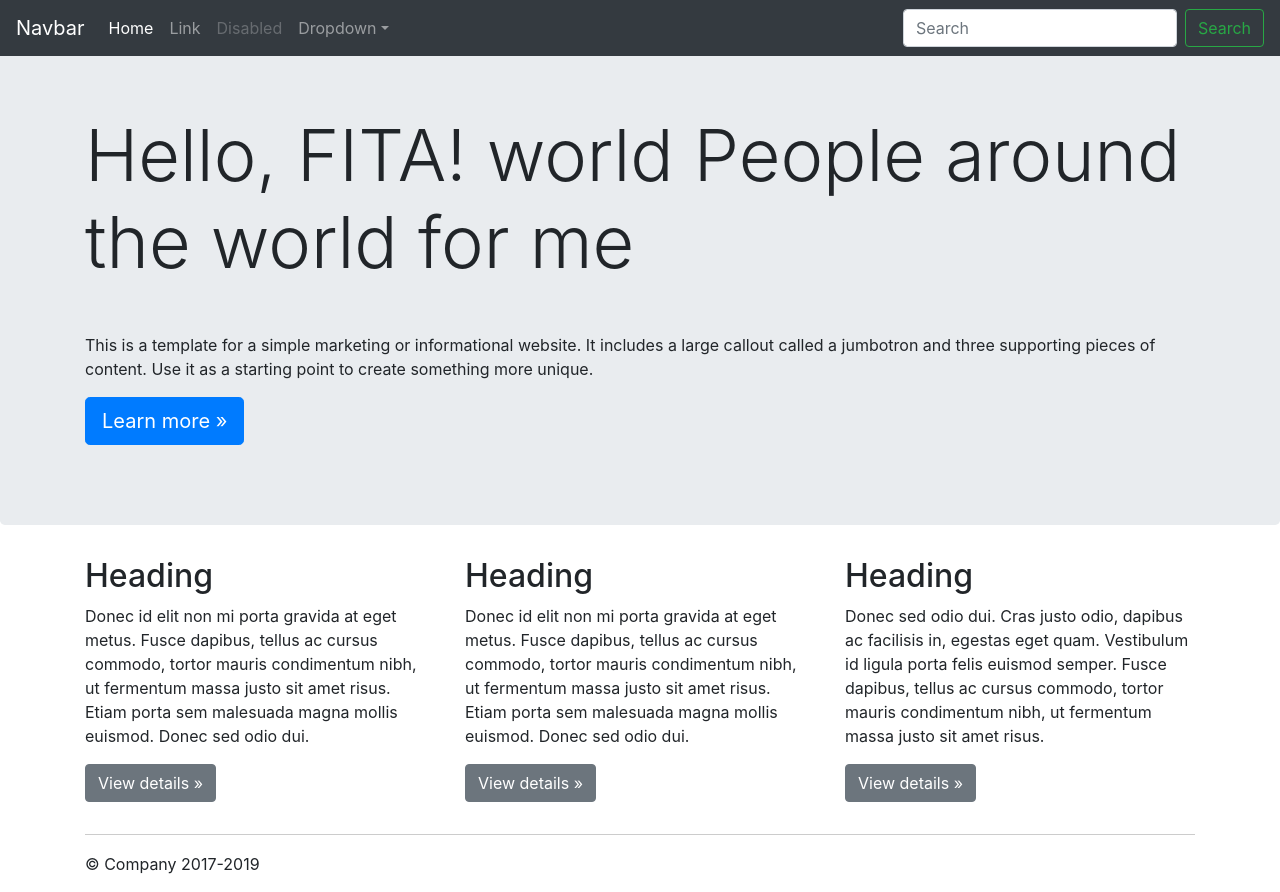
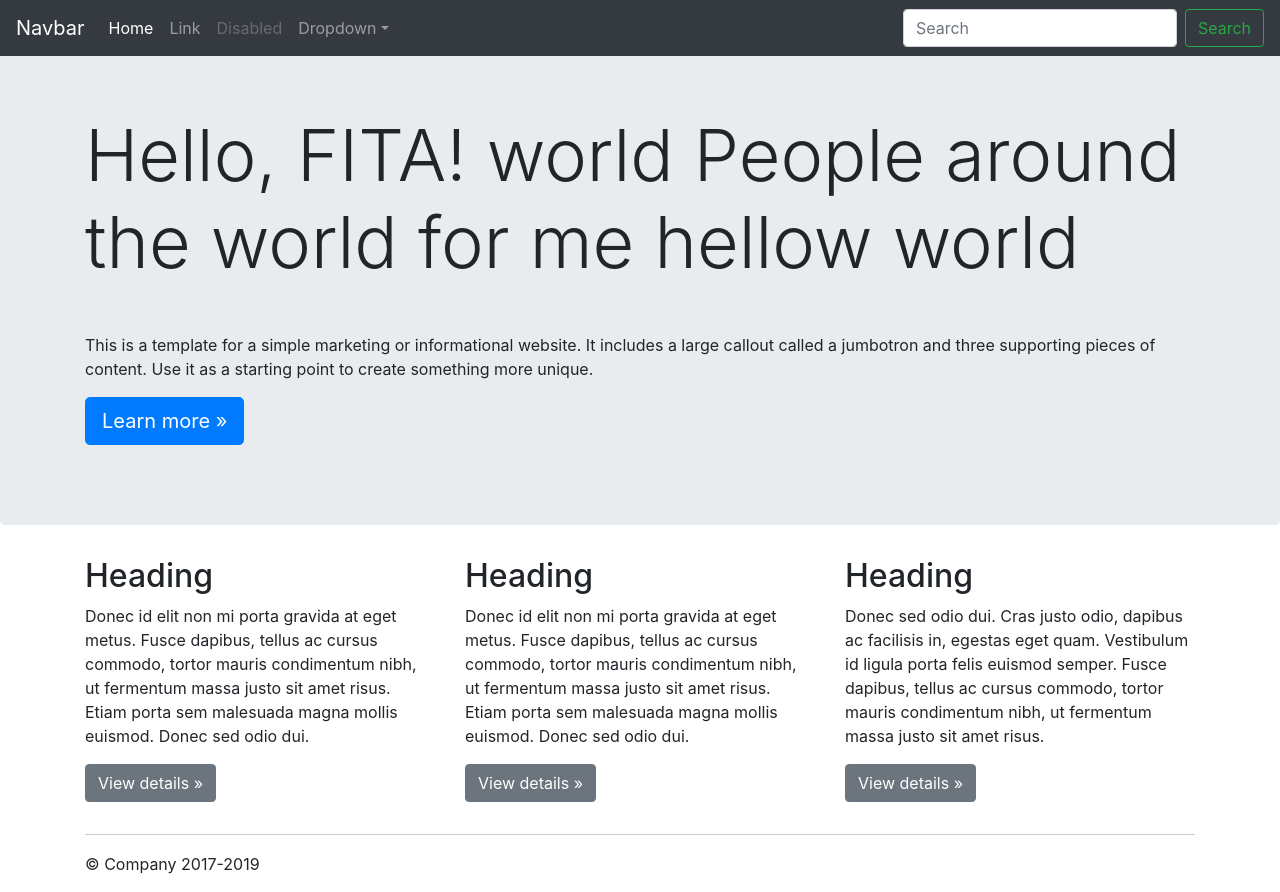
Before and after one commit to raji8884/fitasample-, a plain HTML site: page index.html in a window 1280 px wide. Drawn offline with nearby package versions, Linux system fonts and the light colour scheme.

Commit message:
File modified in Index.html

```diff
--- a/index.html
+++ b/index.html
@@ -62,7 +62,7 @@
     <!-- Main jumbotron for a primary marketing message or call to action -->
     <div class="jumbotron">
       <div class="container">
-        <h1 class="display-3">Hello, FITA! world People around the world for me </h1>
+        <h1 class="display-3">Hello, FITA! world People around the world for me hellow world </h1>
         <p>This is a template for a simple marketing or informational website. It includes a large callout called a jumbotron and three supporting pieces of content. Use it as a starting point to create something more unique.</p>
         <p><a class="btn btn-primary btn-lg" href="#" role="button">Learn more »</a></p>
       </div>
```
